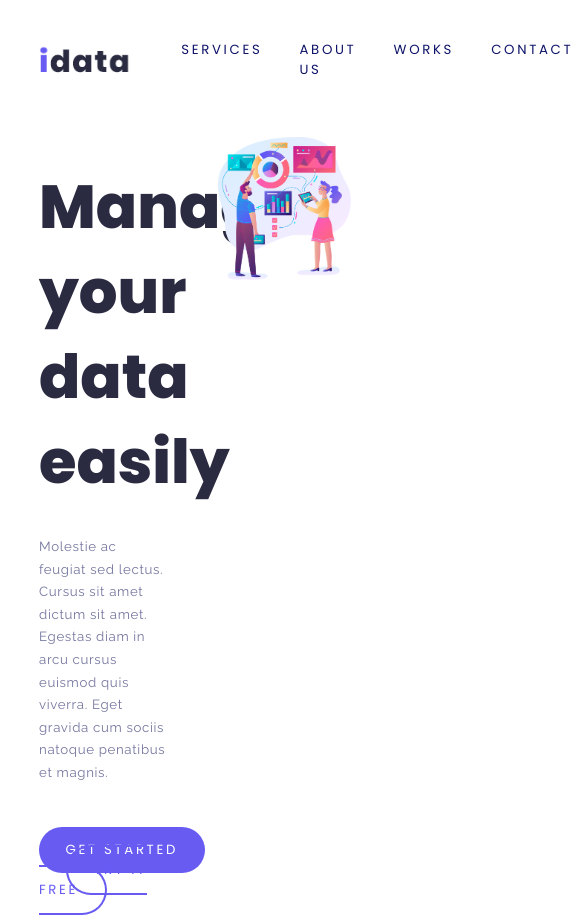
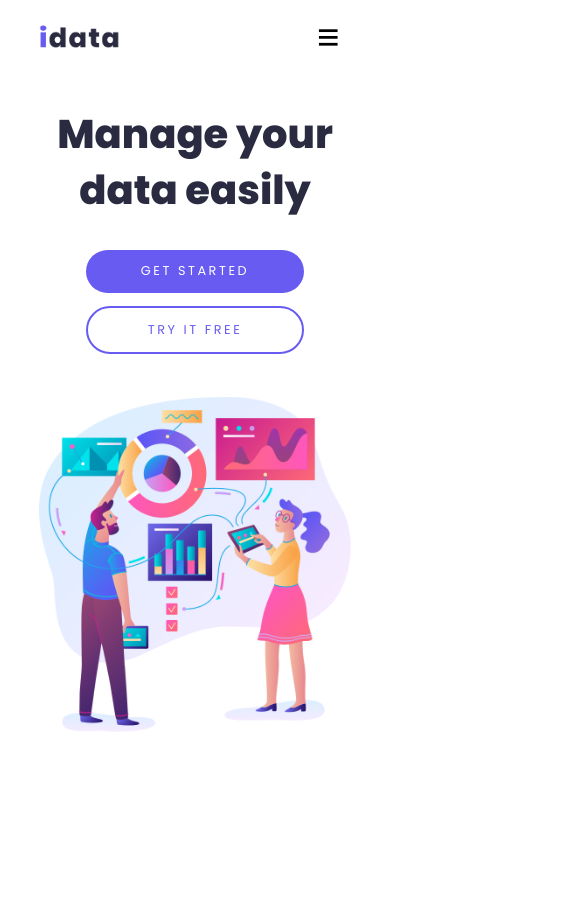
Before and after one commit to nithipramesti/idata, a plain HTML site: page index.html in a window 390 px wide. Shown: the top 915 px of the page, 585 px wide, since content can reach past the window. After the commit the page ends 844 px from the top, so only its background shows below. Drawn offline with Linux system fonts and the light colour scheme.

Commit message:
responsive 1080px and 515px

```diff
--- a/index.html
+++ b/index.html
@@ -12,17 +12,20 @@
     <div class="container">
 
         <!-- NAVIGATION -->
-    <nav>
+    <nav id="main-menu">
         <img src="img/LOGO.png" alt="Logo idata" class="logo">
+
         <ul class="menu--items">
             <li class="menu--item"><a href="#" class="menu--link">Services</a></li>
             <li class="menu--item"><a href="#" class="menu--link">About Us</a></li>
             <li class="menu--item"><a href="#" class="menu--link">Works</a></li>
             <li class="menu--item"><a href="#" class="menu--link">Contact</a></li>
 
-                    <li class="menu--item nav-right"><a href="#" class="menu--link">Log in</a></li>
-                    <li class="menu--item"><a href="#" class="menu--link  button button--secondary">Get Started</a></li>
+            <li class="menu--item nav-right""><a href="#" class="menu--link">Log in</a></li>
+            <li class="menu--item"><a href="#" class="menu--link  button button--secondary" id="primary-button">Get Started</a></li>
         </ul>
+
+        <button class="menu--toggle" id="toggle-menu">menu</button>
     </nav>
 
     <!-- MAIN -->
@@ -43,5 +46,20 @@
     </main>
     </div>
 
+    <script type="text/javascript">
+        (function() {
+            var button = document.getElementById('toggle-menu');
+            button.addEventListener('click', function(event) {
+                event.preventDefault();
+                const menu = document.getElementById('main-menu');
+                menu.classList.toggle('is-open');
+
+                const primaryButton = document.getElementById('primary-button');
+                primaryButton.classList.toggle('button');
+                primaryButton.classList.toggle('button--secondary');
+            })
+        })();
+    </script>
+
 </body>
 </html>
--- a/style/style.css
+++ b/style/style.css
@@ -22,10 +22,23 @@ body{
     color: var(--color-primary);
 }
 
+@media (max-width: 1080px) {
+    body{
+        font-size: 1rem;
+    }
+}
+
+@media (max-width: 515px) {
+    body{
+        font-size: 0.8rem;
+    }
+}
+
 .container{
     width: 80%;
     height: 100vh;
     margin: 0 auto;
+    overflow: hidden;
 }
 
 
@@ -35,16 +48,45 @@ nav{
     display: flex;
     align-items: center;
     padding: 2em 0;
+    position: relative;
 }
 
 .logo{
-    height: 2.7rem;
+    height: 2.6rem;
     margin-right: 2.5em;
+    position: relative;
+    bottom: 7px;
 }
 .menu--items{
     width: 100%;
     display: flex;
     list-style-type: none;
+}
+
+@media (max-width: 1080px) {
+    .menu--items{
+        display: none;
+        position: absolute;
+        padding-top: 6em;
+        top: 0;
+        right: 0;
+        margin: 0;
+        z-index: 200;
+        background-color: #FFFFFF;
+        height: 100vh;
+    }
+
+    nav.is-open .menu--items{
+        display: block;
+    }
+
+    .menu--item{
+        margin-bottom: 1em;
+    }
+
+    .menu--link{
+        text-align: center;
+    }
 }
 
 .nav-right{
@@ -60,6 +102,45 @@ nav{
     padding: 1em 1.4em;
 }
 
+.menu--toggle{
+    position: absolute;
+    right: 0.1em;
+    z-index: 300;
+
+    border: 0;
+    background-color: transparent;
+
+    font-size: 3em;
+    width: 0.8em;
+    height: 1.4em;
+    line-height: 0.4em;
+    text-indent: 5em;
+    white-space: nowrap;
+    overflow: hidden;
+    cursor: pointer;
+    display: none;
+}
+
+@media (max-width: 1080px) {
+    .logo{
+        height: 3em;
+    }
+
+    .menu--toggle{
+        display: block;
+    }
+}
+
+.menu--toggle::after{
+    position: absolute;
+    top: 0.3em;
+    right: 0.2em;
+    display: block;
+    content: "\2261";
+    text-indent: 0;
+}
+
+
 /* HERO */
 .hero{
     width: 100%;
@@ -68,7 +149,7 @@ nav{
 }
 
 .hero--left{
-    width: 55%;
+    flex: 55;
 }
 
 .hero--headline{
@@ -110,16 +191,72 @@ nav{
 }
 
 .hero--right{
-    width: 45%;
+    flex: 45;
     position: relative;
 }
 
 .hero--img{
     width: 95%;
-    margin-top: 1em;
+    margin-top: 0.9em;
     position: absolute;
     right: 0;
 }
 
+@media (max-width: 1080px) {
+    .hero{
+        flex-direction: column;
+    }
 
-/* RESPONSIVE */
+    .hero--headline{
+        font-size: 3.5em;
+        text-align: center;
+        margin-top: 0.5em;
+    }
+
+    .hero--subheadline{
+        width: 85%;
+        text-align: center;
+        margin-right: auto;
+        margin-left: auto;
+    }
+
+    .cta{
+        text-align: center;
+    }
+
+    .button--secondary{
+        margin-left: 1em;
+    }
+
+    .hero--right{
+        margin-top: 4em;
+    }
+
+    .hero--img{
+        width: 90%;
+        left: 50%;
+        transform: translateX(-50%);
+    }
+}
+
+@media (max-width: 515px) {
+    .hero--headline{
+        font-size: 2.5rem;
+        margin-top: 1rem;
+    }
+
+    .hero--subheadline{
+        display: none;
+    }
+
+    .button{
+        display: block;
+        margin: 1em auto;
+        width: 70%;
+    }
+
+    .hero--img{
+        width: 100%;
+        top: -2rem;
+    }
+}
```
Lines whose indentation alone changed are shown as unchanged.
